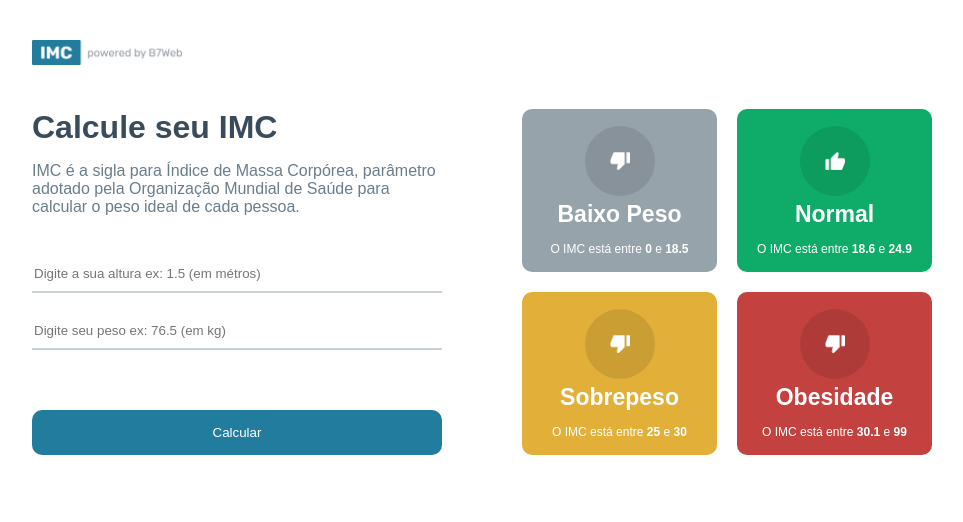
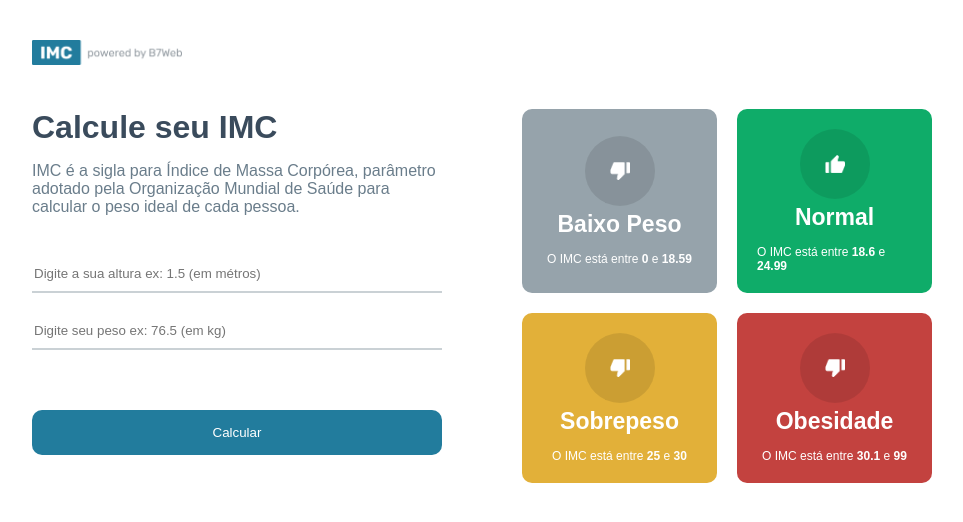
Before and after one commit to Jonatan1103/calculadora-imc, a React (Create React App) app: page / in a window 1280 px wide. Shown: the top 522 px of the page, without its empty margins (158-1121 px from the left). Built offline with nearby package versions, Linux system fonts and the light colour scheme.

Commit message:
grid item estilized

```diff
--- a/src/App.tsx
+++ b/src/App.tsx
@@ -2,17 +2,19 @@ import { useState } from 'react'
 import styles from './App.module.css'
 import poweredImg from './assets/images/powered.png'
 
-import { levels, calculateImc } from './helpers/imc'
+import { levels, calculateImc, Level } from './helpers/imc'
 import GridItem from './components/GridItem'
 
 
 const App = () => {
   const [height, setHeight] = useState(0)
   const [weight, setWeight] = useState(0)
+  const [showInfoImc, setShowInfoImc] = useState<Level | null>(null)
 
   const handleCalculateImc = () => {
     if (height && weight) {
-      calculateImc(height, weight)
+      setShowInfoImc(calculateImc(height, weight))
+      console.log(calculateImc(height, weight));
     } else {
       alert("Digite todos os campos")
     }
@@ -52,12 +54,21 @@ const App = () => {
         </div>
 
         <div className={styles.rightSide}>
-          <div className={styles.grid}>
+          {!showInfoImc &&
+            <div className={styles.grid}>
+              {levels.map((item, index) => (
+                <GridItem key={index} data={item}/>
+              ))}
+            </div>
+          }
 
-          {levels.map((item, index) => (
-            <GridItem key={index} data={item}/>
-          ))}
-          </div>
+          {showInfoImc &&
+            <div className={styles.rightBig}>
+              <div className={styles.rightArrow}></div>
+              <GridItem data={showInfoImc}/>
+            </div>
+          }
+
         </div>
 
       </div>
--- a/src/components/GridItem/GridItem.module.css
+++ b/src/components/GridItem/GridItem.module.css
@@ -6,6 +6,7 @@
   align-items:center;
   border-radius:10px;
   color:#fff;
+  padding:20px;
 }
 .gridIcon {
   width:70px;
--- a/src/helpers/imc.ts
+++ b/src/helpers/imc.ts
@@ -7,15 +7,15 @@ export type Level = {
 }
 
 export const levels: Level[] = [
-  { title:'Baixo Peso', color: '#96a3ab', icon: 'down', imc: [0, 18.5]},
-  { title:'Normal', color: '#0FAC69', icon: 'up', imc: [18.6, 24.9]},
+  { title:'Baixo Peso', color: '#96a3ab', icon: 'down', imc: [0, 18.59]},
+  { title:'Normal', color: '#0FAC69', icon: 'up', imc: [18.6, 24.99]},
   { title:'Sobrepeso', color: '#e2b039', icon: 'down', imc: [25, 30]},
   { title:'Obesidade', color: '#c3423f', icon: 'down', imc: [30.1, 99]},
 ]
 
 
 export const calculateImc = (height: number, weight: number) => {
-  const imc = weight / ( height * height)
+  const imc =  Math.round((weight /  height ** 2) * 10) / 10
 
   for(let i in levels) {
     if( imc >= levels[i].imc[0] && imc < levels[i].imc[1] ) {
```
